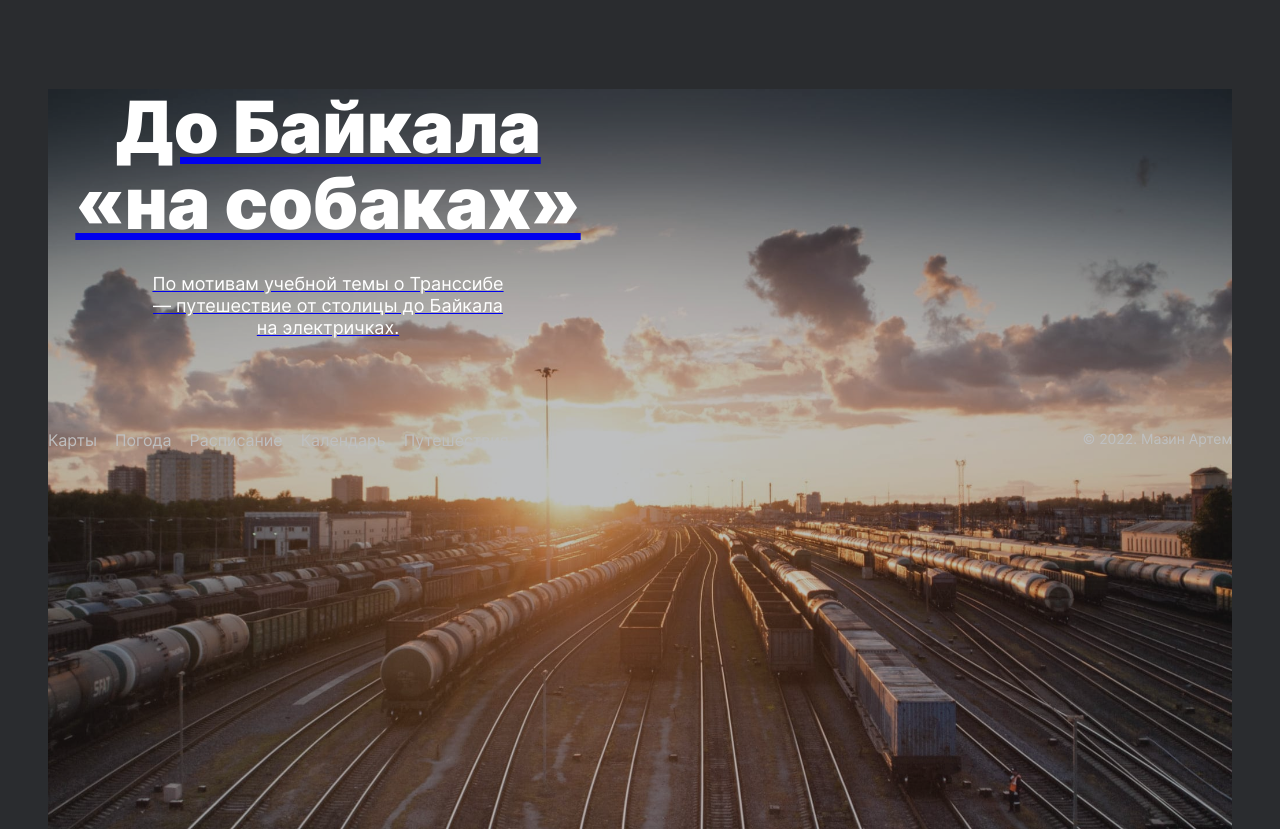
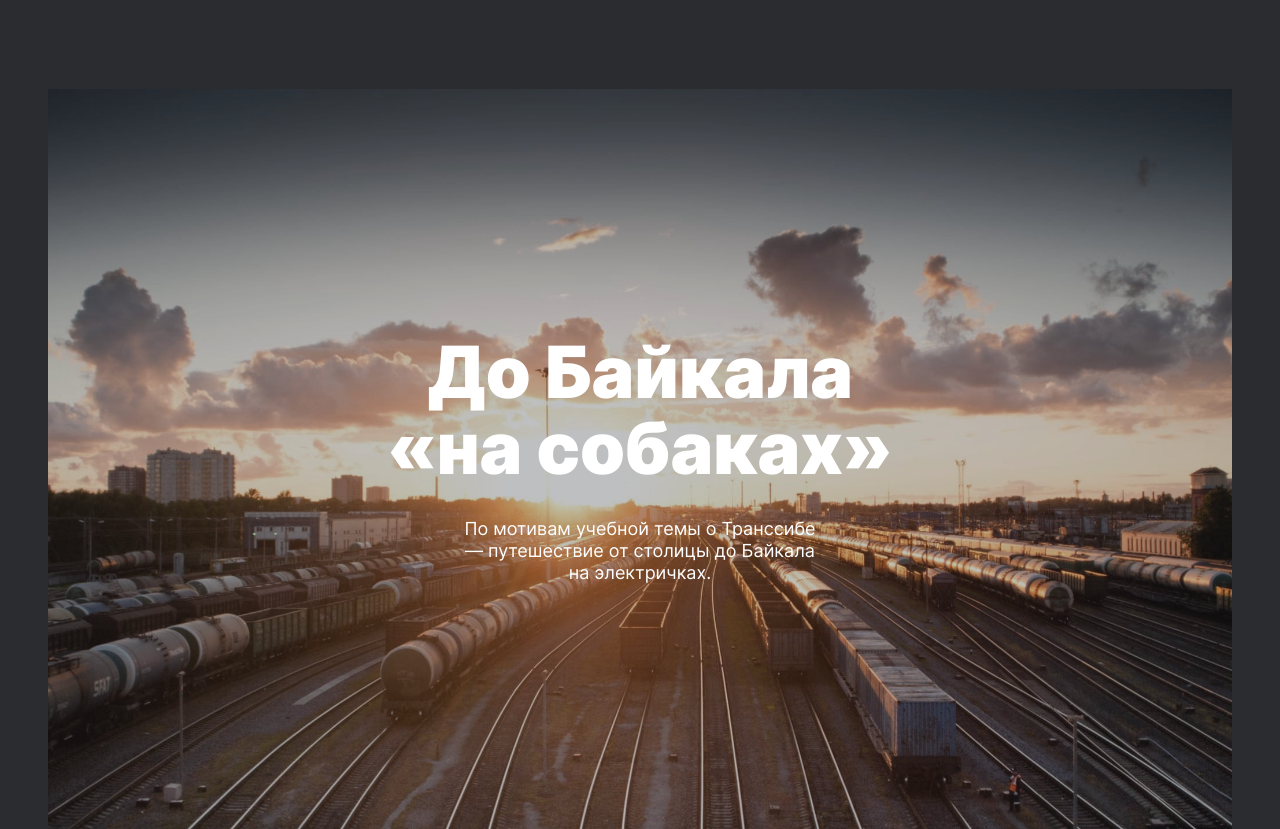
Before and after one commit to ArtemMazin/russian-travel, a plain HTML site: page index.html in a window 1280 px wide. Shown: the part 5915-6744 px from the top of the page. Drawn offline with Linux system fonts and the light colour scheme.

Commit message:
Исправил секцию cover

```diff
--- a/blocks/cover/__background/cover__background.css
+++ b/blocks/cover/__background/cover__background.css
@@ -3,8 +3,10 @@
   padding-bottom: 62.5%;
   background: url(../../../images/cover-trains.jpg);
   background-size: cover;
-  position: absolute;
+  grid-column: 1;
+  grid-row: 1;
+  /* position: absolute;
   top: 0;
-  left: 0;
+  left: 0; */
   z-index: -1;
 }
--- a/blocks/cover/__container/cover__container.css
+++ b/blocks/cover/__container/cover__container.css
@@ -1,8 +1,12 @@
 .cover__container {
-  /* display: block; */
   position: relative;
   width: 100%;
-
+  grid-column: 1;
+  grid-row: 1;
+  display: flex;
+  align-items: center;
+  justify-content: center;
+  text-decoration: none;
 }
 .cover__container::before {
   content: "";
--- a/blocks/cover/__description/cover__description.css
+++ b/blocks/cover/__description/cover__description.css
@@ -3,5 +3,6 @@
   position: relative;
   text-align: center;
   color: #FFF;
-  text-decoration: none;
+  align-self: center;
+  justify-self: center;
 }
--- a/blocks/cover/cover.css
+++ b/blocks/cover/cover.css
@@ -1,4 +1,5 @@
 .cover {
+  display: grid;
   position: relative;
   margin: 0 auto;
   max-width: 1184px;
```
